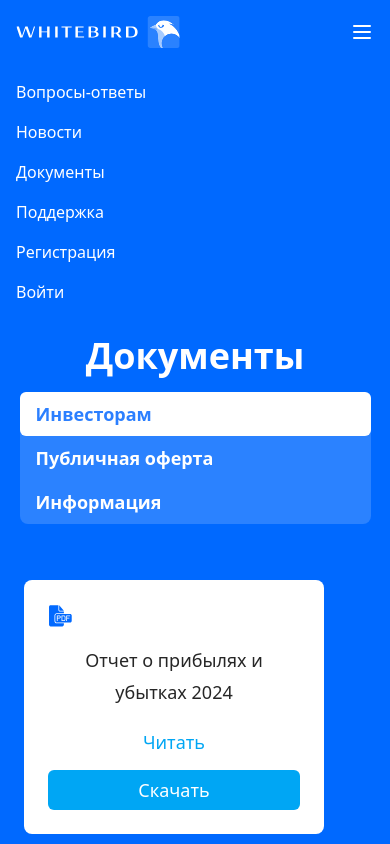
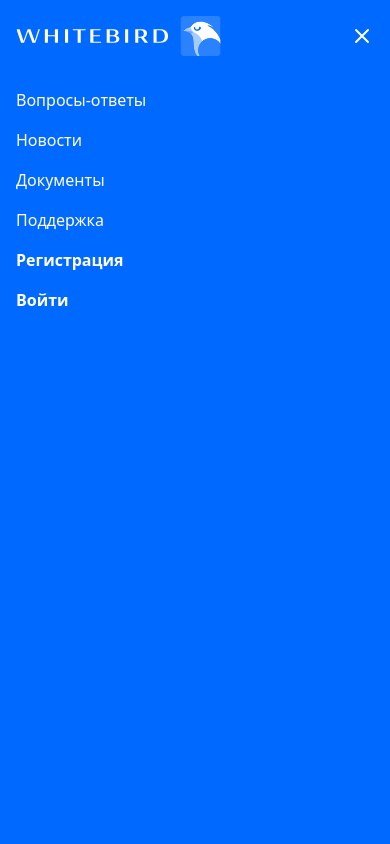
Before and after one commit to NikitaLikinykh/exchange, a Next.js app: page /documents in a window 390 px wide. Both pictures are taken after a click on the button 362 px from the left and 32 px from the top of the page. Shown: the top 844 px of the page. Built offline with nearby package versions, Linux system fonts and the light colour scheme.

Commit message:
add adaptive

```diff
--- a/app/components/HeaderMobile.tsx
+++ b/app/components/HeaderMobile.tsx
@@ -7,11 +7,14 @@ export default function HeaderMobile() {
   return (
     <header className="w-full bg-[#0069FF]">
       <div className="flex items-center justify-between p-4">
-        <Link href="/">
+        <Link
+          href="/"
+          onClick={() => setIsMenuOpen(false)} // Close menu on logo click
+        >
           <img src="/logo.svg" alt="Logo" className="h-8 w-auto" />
         </Link>
         <button
-          onClick={() => setIsMenuOpen(!isMenuOpen)}
+          onClick={() => setIsMenuOpen(!isMenuOpen)} // Toggle menu on burger click
           className="text-white"
         >
           <svg
@@ -31,25 +34,78 @@ export default function HeaderMobile() {
         </button>
       </div>
       {isMenuOpen && (
-        <nav className="bg-[#0069FF] text-white p-4 space-y-4">
-          <Link href="/faq" className="block">
+        <nav className="bg-[#0069FF] text-white fixed top-0 left-0 w-full h-screen z-50">
+          <div className="flex items-center justify-between p-4">
+            <Link
+              href="/"
+              onClick={() => setIsMenuOpen(false)} // Close menu on logo click
+            >
+              <img src="/logo.svg" alt="Logo" className="h-10 w-auto" />
+            </Link>
+            <button
+              onClick={() => setIsMenuOpen(false)} // Close menu on cross icon click
+              className="text-white"
+            >
+              <svg
+                xmlns="http://www.w3.org/2000/svg"
+                className="h-6 w-6"
+                fill="none"
+                viewBox="0 0 24 24"
+                stroke="currentColor"
+              >
+                <path
+                  strokeLinecap="round"
+                  strokeLinejoin="round"
+                  strokeWidth={2}
+                  d="M6 18L18 6M6 6l12 12"
+                />
+              </svg>
+            </button>
+          </div>
+          <div className="p-4 space-y-4">
+            <Link
+              href="/faq"
+              className="block"
+              onClick={() => setIsMenuOpen(false)}
+            >
               Вопросы-ответы
             </Link>
-          <Link href="/media" className="block">
+            <Link
+              href="/media"
+              className="block"
+              onClick={() => setIsMenuOpen(false)}
+            >
               Новости
             </Link>
-          <Link href="/documents" className="block">
+            <Link
+              href="/documents"
+              className="block"
+              onClick={() => setIsMenuOpen(false)}
+            >
               Документы
             </Link>
-          <Link href="/support" className="block">
+            <Link
+              href="/support"
+              className="block"
+              onClick={() => setIsMenuOpen(false)}
+            >
               Поддержка
             </Link>
-          <Link href="#" className="block">
+            <Link
+              href="#"
+              className="block font-bold"
+              onClick={() => setIsMenuOpen(false)}
+            >
               Регистрация
             </Link>
-          <Link href="#" className="block">
+            <Link
+              href="#"
+              className="block font-bold"
+              onClick={() => setIsMenuOpen(false)}
+            >
               Войти
             </Link>
+          </div>
         </nav>
       )}
     </header>
```
Lines whose indentation alone changed are shown as unchanged.
